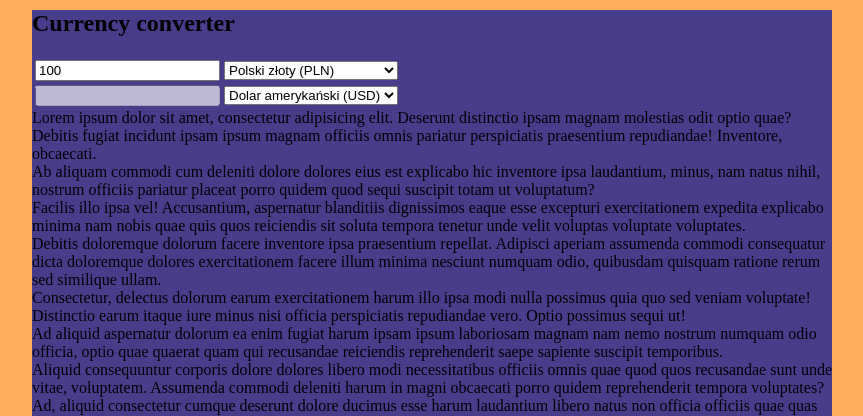
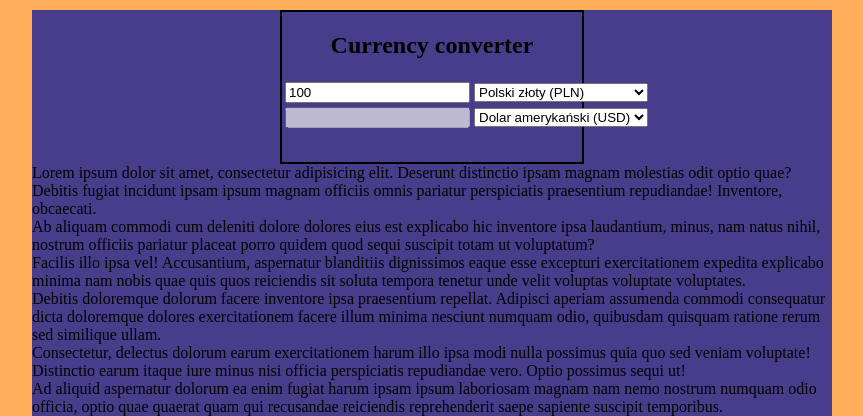
Before and after one commit to 76046/Projektowanie-Aplikacji-Internetowych, a PHP site: page / in a window 1280 px wide. Shown: the part 120-536 px from the top of the page, without its empty margins (208-1071 px from the left). Run offline with PHP 8.4, Linux system fonts and the light colour scheme.

Commit message:
Styling a calculator

```diff
--- a/CSS/styleGlowne.css
+++ b/CSS/styleGlowne.css
@@ -77,3 +77,18 @@ main{
     text-align: center;
     box-sizing: border-box;
 }
+
+#calculator{
+    width: 300px;
+    height: 150px;
+    margin: 0px auto;
+    border: 2px solid black;
+}
+
+#calculator-header{
+    text-align: center;
+}
+
+#calculator-table{
+    margin: 0px auto;
+}
--- a/index.php
+++ b/index.php
@@ -49,9 +49,9 @@
         </header>
 
         <main>
-            <div id="box">
-                <h2>Currency converter</h2>
-                <table>
+            <div id="calculator">
+                <h2 id="calculator-header">Currency converter</h2>
+                <table id="calculator-table">
                     <tr>
                         <td><input id="fromAmount" type="text" value="100" onkeyup="convertCurrency();"></td>
                         <td>
@@ -68,7 +68,7 @@
                         <td><input id="toAmount" type="text" disabled></td>
                         <td>
                             <select id="to" onchange="convertCurrency();">
-                                <option value="PLN">Polski złoty (PLN)</option>
+                                <option value="PLN" selected>Polski złoty (PLN)</option>
                                 <option value="EUR">Euro (EUR)</option>
                                 <option value="USD" selected>Dolar amerykański (USD)</option>
                                 <option value="GBP">Funt brytyjski (GBP)</option>
```
